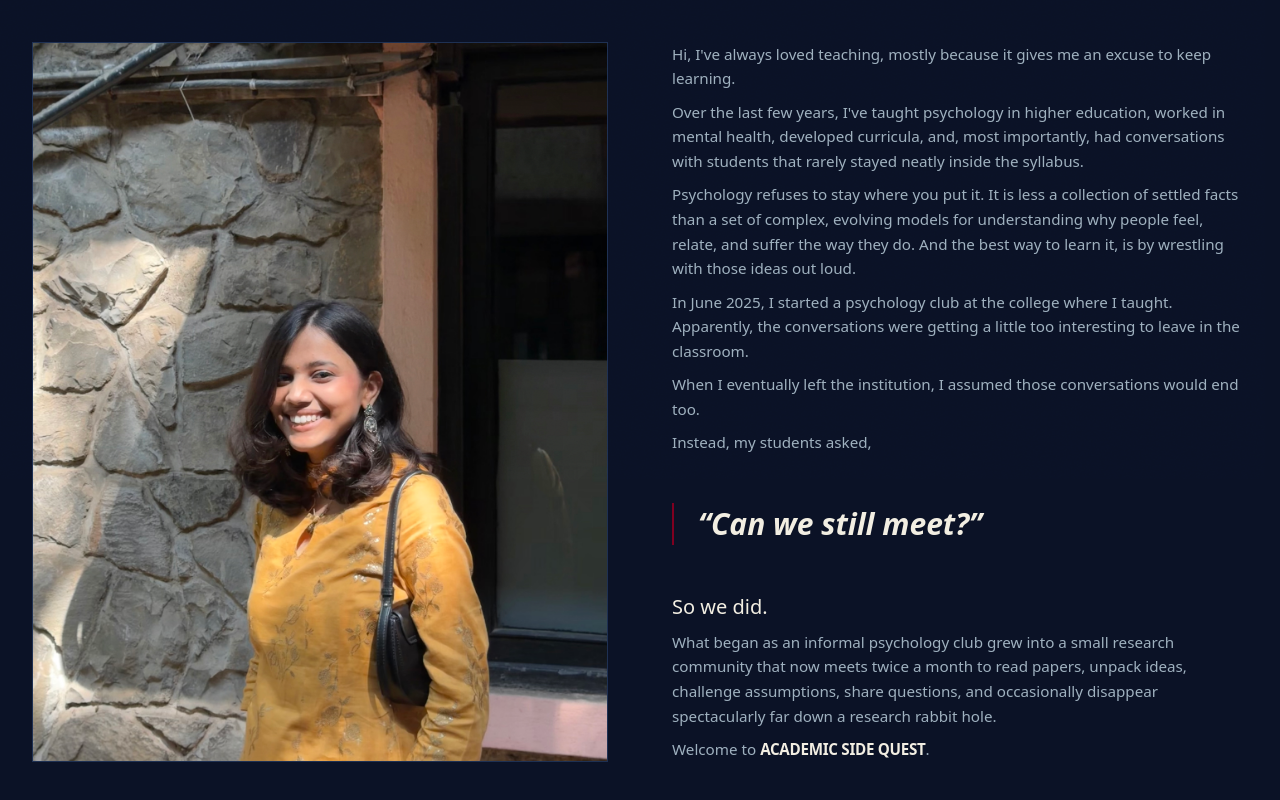
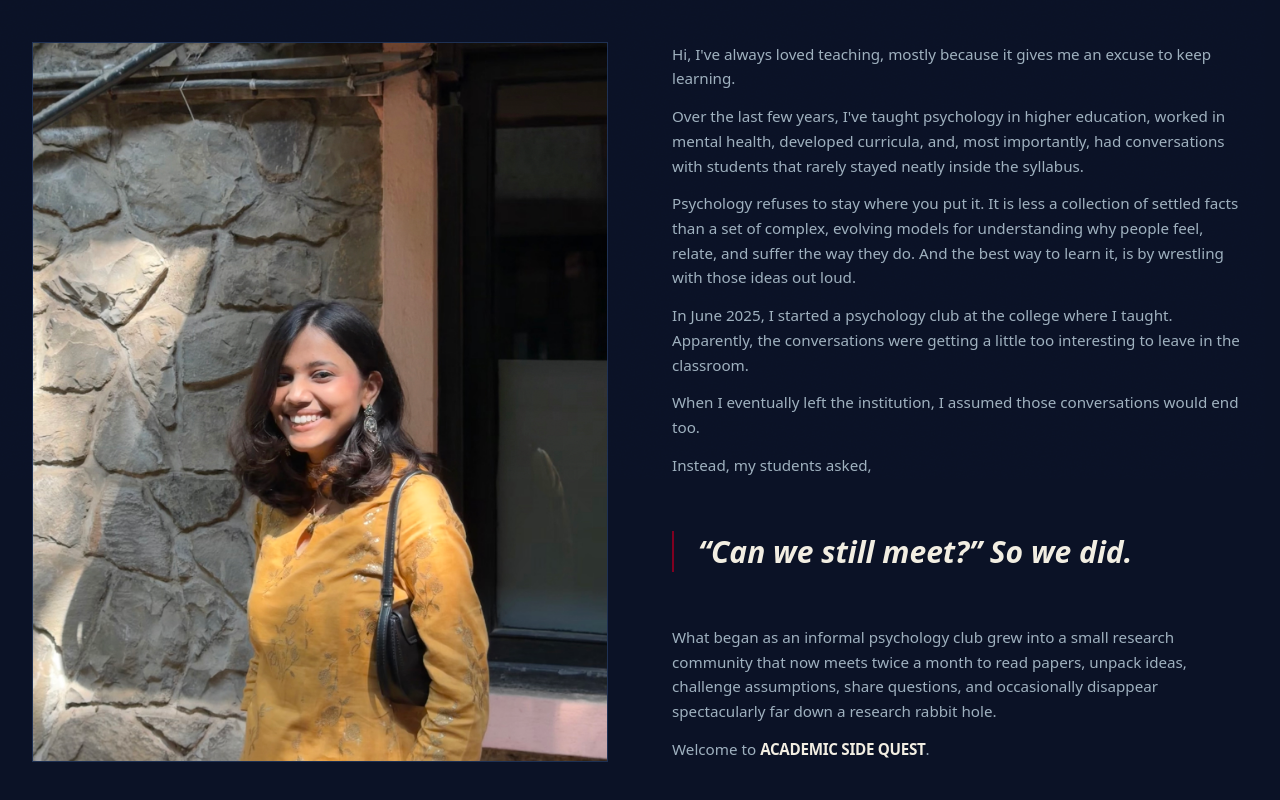
Before and after one commit to snehaghatule/academic-side-quest, a Next.js app: page /about in a window 1280 px wide. Shown: the part 334-1134 px from the top of the page. Built offline with nearby package versions, Linux system fonts and the light colour scheme; a web font is replaced by a local one.

Commit message:
Fold So we did into the pull quote

```diff
--- a/src/components/sections/Founder.tsx
+++ b/src/components/sections/Founder.tsx
@@ -78,8 +78,7 @@ export function Founder() {
               {body(bio[3])}
               {body(bio[4])}
               <p className="text-[0.95rem] leading-relaxed text-mist">{studentsAsk[0]}</p>
-              <PullQuote>“{studentsAsk[1]}”</PullQuote>
-              <p className="font-accent text-xl text-ink">So we did.</p>
+              <PullQuote>“{studentsAsk[1]}” So we did.</PullQuote>
               {body(bio[7])}
               {body(bio[8])}
             </Reveal>
```
